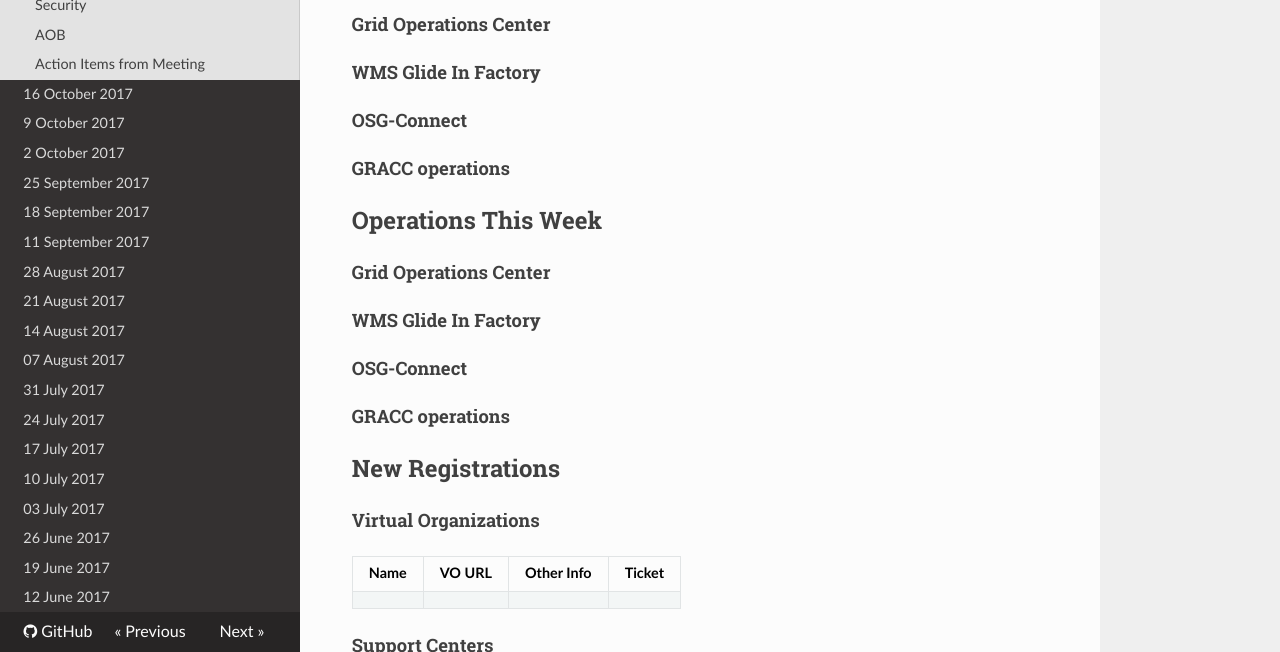
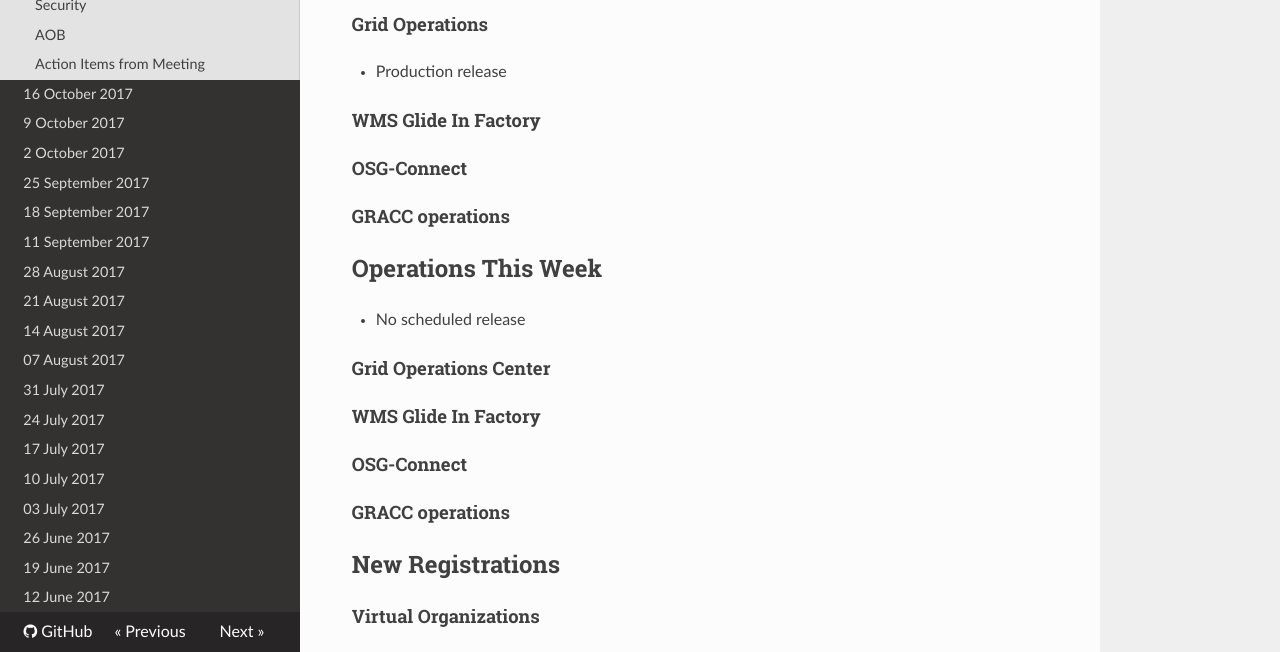
Before and after one commit to osg-htc/operations, an MkDocs documentation site: the page built from docs/WeeklyMinutes/23Oct2017.md, in a window 1280 px wide and 900 px high, scrolled down 880 px, cut to the strip 248-900 px from the top of the window. Built offline with MkDocs 1.6.1, drawn with Linux system fonts in a browser that asks for light colours; nearby versions of some CDN libraries; old or Windows-style settings are respelled for this version of MkDocs.

Commit message:
Update 23Oct2017.md

```diff
--- a/docs/WeeklyMinutes/23Oct2017.md
+++ b/docs/WeeklyMinutes/23Oct2017.md
@@ -18,7 +18,8 @@
    * [OSG CPU hours](http://tinyurl.com/mf96b88)
    * <img src="http://steige.grid.iu.edu/steige/23Oct2017.osg-flock.png" width='630' height='390'  /><br>
 
-#### Grid Operations Center
+#### Grid Operations
+   * Production release
 
 #### WMS Glide In Factory
 
@@ -27,6 +28,7 @@
 #### GRACC operations
 
 ## Operations This Week
+   * No scheduled release
 
 #### Grid Operations Center
 
```
